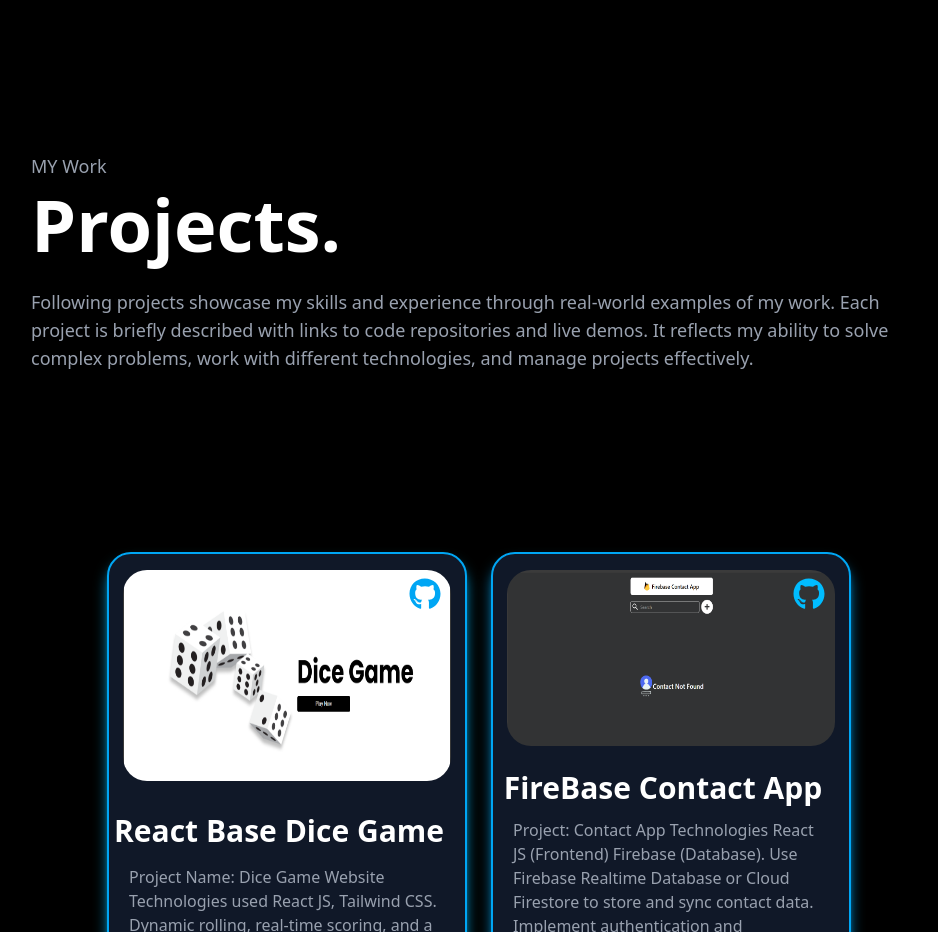
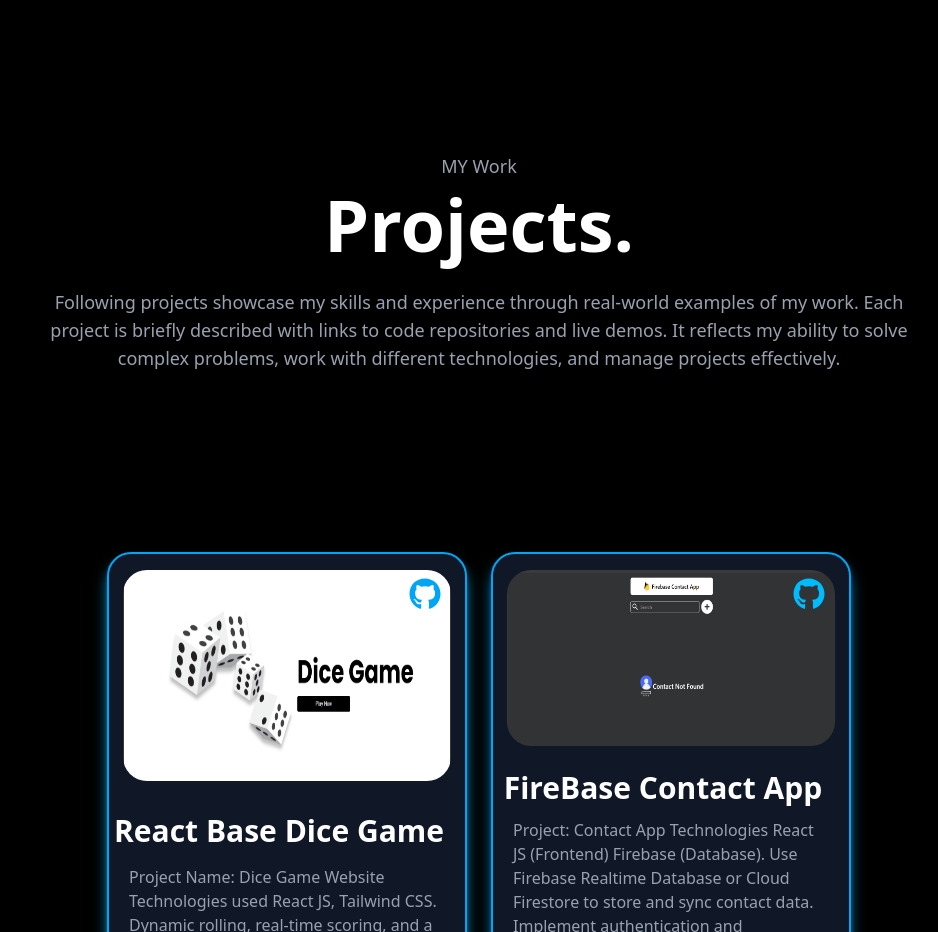
Before and after one commit to alihassan4774/Portfolio-website, a React (Vite) app: page /experience in a window 1280 px wide. Shown: the part 1640-2572 px from the top of the page, without its empty margins (161-1099 px from the left). Built offline with nearby package versions, Linux system fonts and the light colour scheme.

Commit message:
update mistake for project section

```diff
--- a/src/components/Experience.jsx
+++ b/src/components/Experience.jsx
@@ -10,36 +10,39 @@ const Experience = () => {
         className=" h-auto w-full flex flex-col justify-center items-center  gap-5 pt-40  "
       >
         {/* Heading Section */}
-        <div className="flex flex-col gap-2 ">
+      <div className="flex flex-col justify-center items-center gap-2 w-full max-w-6xl mx-auto px-4">
   <motion.div
     variants={SlideRight(0.6)}
     initial="hidden"
     animate="visible"
-            className="text-lg font-medium text-gray-400 pt-5"
+    className="text-base sm:text-lg font-medium text-gray-400 pt-3 sm:pt-5 text-center"
   >
     MY Work
   </motion.div>
+
   <motion.h1
     variants={SlideRight(0.6)}
     initial="hidden"
     animate="visible"
-            className="text-4xl lg:text-7xl font-extrabold text-white"
+    className="text-3xl sm:text-4xl lg:text-7xl font-extrabold text-white text-center"
   >
     Projects.
   </motion.h1>
+
   <motion.p
     variants={SlideLeft(0.6)}
     initial="hidden"
     animate="visible"
-            className="text-lg font-medium text-gray-400 pt-5 max-w-4xl"
+    className="text-sm sm:text-base md:text-lg font-medium text-gray-400 pt-3 sm:pt-5 text-center max-w-2xl md:max-w-4xl"
   >
-            Following projects showcase my skills and experience through
-            real-world examples of my work. Each project is briefly described
-            with links to code repositories and live demos. It reflects my
-            ability to solve complex problems, work with different technologies,
-            and manage projects effectively.
+    Following projects showcase my skills and experience through real-world
+    examples of my work. Each project is briefly described with links to code
+    repositories and live demos. It reflects my ability to solve complex
+    problems, work with different technologies, and manage projects
+    effectively.
   </motion.p>
 </div>
+
 
         {/* Projects Section */}
         <div className="w-full flex flex-col  justify-center items-center  pt-40 px-5 lg:px-">
```
Lines whose indentation alone changed are shown as unchanged.
